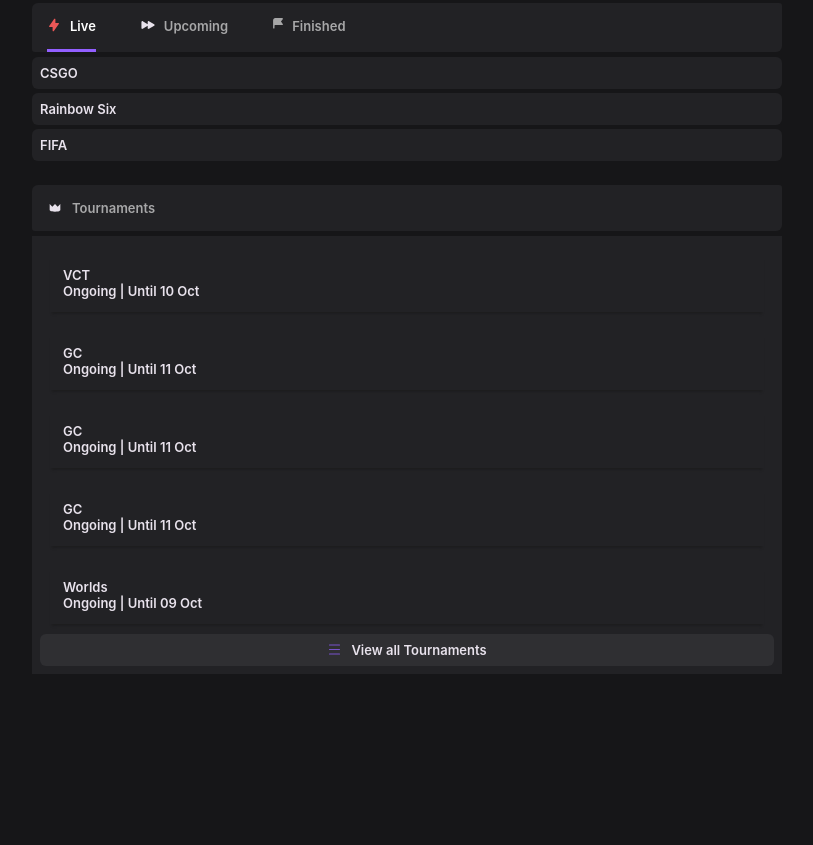
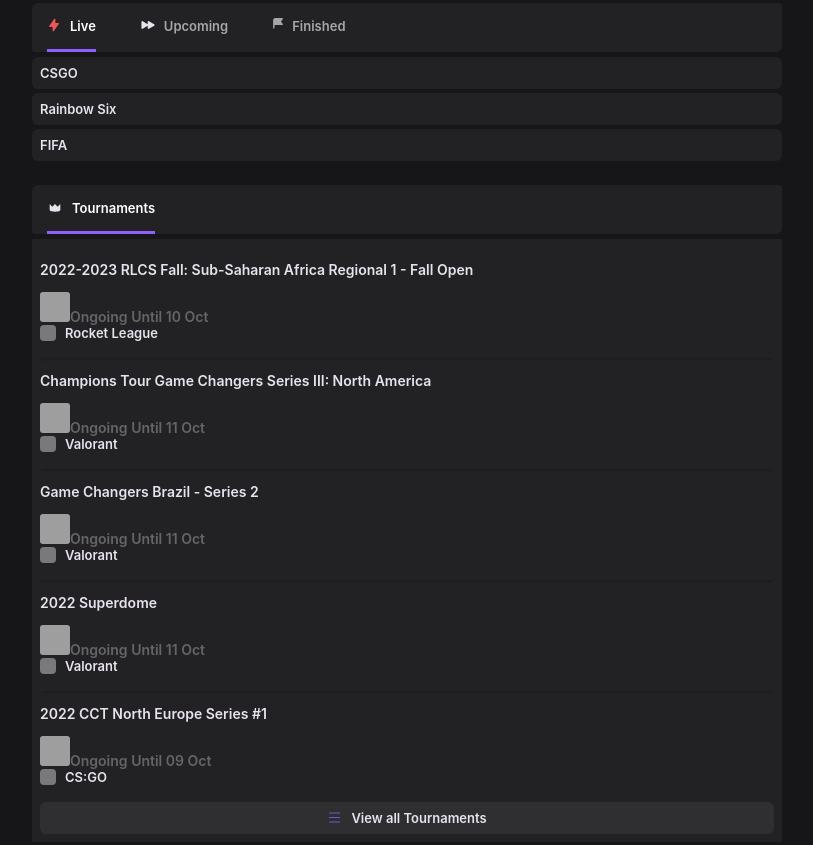
Before and after one commit to Eliathx/replica, a React app in the folder blix-replica/: page / in a window 1280 px wide. Shown: the part 1294-2139 px from the top of the page, without its empty margins (395-1208 px from the left). Before the commit the page ends 1971 px from the top, so only its background shows below. Built offline with nearby package versions, Linux system fonts and the light colour scheme; grey boxes are pictures that could not be loaded.

Commit message:
added content

```diff
--- a/blix-replica/src/content.js
+++ b/blix-replica/src/content.js
@@ -4,7 +4,7 @@
 import MatchesBoard from "./matchesBoard";
 import TournamentsBoard from "./tournamentsBoard";
 import "./content.css";
-import {SVGIcon} from "./iconImg";
+import {SVGIcon} from "./iconImgWithText";
 
 function ViewMoreButton(props) {
     return <button className='view-more-button highlight-on-hover'>
--- a/blix-replica/src/iconImg.js
+++ b/blix-replica/src/iconImgWithText.js
@@ -69,16 +69,22 @@
 
 ]);
 
+function IconImgWithText(props) {
+
+    return <div><img className='game-icon' src={IconsMap.get(props.gameName)}
+                     alt={props.gameName}/><a>{props.gameName}</a>
+        </div>
+}
 function IconImg(props) {
-    return <div><img className='game-icon' src={IconsMap.get(props.gameName)}
-                     alt={props.gameName}/>
-        {props.gameName}</div>
+
+    return <div>
+        <img className='game-icon' src={IconsMap.get(props.gameName)} alt={props.gameName}/>
+    </div>
 }
-
 function SVGIcon(props) {
     //TODO: Find a better (and safer) way to do this instead of dangerouslySetInnerHTML.
     return <div dangerouslySetInnerHTML={{__html: SVGIconsMap.get(props.page)}}></div>
 }
 
-export default IconImg;
-export {SVGIcon};
+export default IconImgWithText;
+export {SVGIcon, IconImg};
--- a/blix-replica/src/latestNews.js
+++ b/blix-replica/src/latestNews.js
@@ -1,5 +1,5 @@
 import React from "react";
-import IconImg from './iconImg.js';
+import IconImgWithText from './iconImgWithText.js';
 import "./latestNews.css";
 
 function LatestNews() {
@@ -33,7 +33,7 @@
     }}>
 
         <div className="big-news-content">
-            <IconImg gameName={props.game}/> <a className="big-news-title">{props.title}</a><br/>
+            <IconImgWithText gameName={props.game}/> <a className="big-news-title">{props.title}</a><br/>
             <img className="author-icon icon"
                  src="https://cdn.pixabay.com/photo/2015/10/05/22/37/blank-profile-picture-973460__340.png"/><a>{props.author}</a>
             <a className="big-news-date">
@@ -53,7 +53,7 @@
         backgroundImage: `${toBottomBlackGradient}, url(${props.imgsrc})`
     }}>
         <div className="small-news-content">
-            <IconImg gameName={props.game}/> <a className="small-news-title">
+            <IconImgWithText gameName={props.game}/> <a className="small-news-title">
              {props.title}</a><br/>
             <img className="author-icon icon"
                  src="https://cdn.pixabay.com/photo/2015/10/05/22/37/blank-profile-picture-973460__340.png"/><span>{props.author}</span>
--- a/blix-replica/src/newsBoard.css
+++ b/blix-replica/src/newsBoard.css
@@ -16,6 +16,7 @@
     font-size: 14px;
     font-weight: 600;
     margin-top: 12px;
+
 }
 .icon{
     vertical-align: text-top;
@@ -28,10 +29,10 @@
     flex-direction: column;
     cursor: pointer;
 }
-.news-card-title{
+.card-title{
     transition: 0.3s;
     font-size:14px;
 }
-.news-card:hover > .news-card-title {
+.news-card:hover > .card-title {
     color: var(--logo-color);
 }
--- a/blix-replica/src/newsBoard.js
+++ b/blix-replica/src/newsBoard.js
@@ -1,7 +1,7 @@
 import React from "react";
 import { InnerViewMoreButton } from "./content";
 import './newsBoard.css'
-import {SVGIcon} from "./iconImg";
+import {SVGIcon} from "./iconImgWithText";
 
 function NewsBoard() {
     return <div className="news-board">
@@ -24,7 +24,7 @@
 }
 function NewsCard(props) {
     return <div className="news-card">
-        <a className="news-card-title">{props.title}</a>
+        <a className="card-title">{props.title}</a>
         <a className="news-card-date"><svg className='icon' width="15" height="15" viewBox="0 0 14 14" xmlns="http://www.w3.org/2000/svg" class=""><path fill='#656567'fill-rule="evenodd" clip-rule="evenodd" d="M4.1999 1.40002C4.01425 1.40002 3.8362 1.47377 3.70493 1.60505C3.57365 1.73633 3.4999 1.91437 3.4999 2.10002V2.80002H2.7999C2.4286 2.80002 2.0725 2.94752 1.80995 3.21007C1.5474 3.47263 1.3999 3.82872 1.3999 4.20002V11.2C1.3999 11.5713 1.5474 11.9274 1.80995 12.19C2.0725 12.4525 2.4286 12.6 2.7999 12.6H11.1999C11.5712 12.6 11.9273 12.4525 12.1899 12.19C12.4524 11.9274 12.5999 11.5713 12.5999 11.2V4.20002C12.5999 3.82872 12.4524 3.47263 12.1899 3.21007C11.9273 2.94752 11.5712 2.80002 11.1999 2.80002H10.4999V2.10002C10.4999 1.91437 10.4262 1.73633 10.2949 1.60505C10.1636 1.47377 9.98555 1.40002 9.7999 1.40002C9.61425 1.40002 9.4362 1.47377 9.30493 1.60505C9.17365 1.73633 9.0999 1.91437 9.0999 2.10002V2.80002H4.8999V2.10002C4.8999 1.91437 4.82615 1.73633 4.69488 1.60505C4.5636 1.47377 4.38555 1.40002 4.1999 1.40002ZM4.1999 4.90002C4.01425 4.90002 3.8362 4.97377 3.70493 5.10505C3.57365 5.23633 3.4999 5.41437 3.4999 5.60002C3.4999 5.78568 3.57365 5.96372 3.70493 6.095C3.8362 6.22627 4.01425 6.30002 4.1999 6.30002H9.7999C9.98555 6.30002 10.1636 6.22627 10.2949 6.095C10.4262 5.96372 10.4999 5.78568 10.4999 5.60002C10.4999 5.41437 10.4262 5.23633 10.2949 5.10505C10.1636 4.97377 9.98555 4.90002 9.7999 4.90002H4.1999Z">
             </path></svg>⠀{props.date}</a>
     </div>
--- a/blix-replica/src/sidebar.js
+++ b/blix-replica/src/sidebar.js
@@ -1,7 +1,7 @@
 import React from "react";
 import './sidebar.css'
-import IconImg from './iconImg.js'
-import {SVGIcon} from "./iconImg.js";
+import IconImgWithText from './iconImgWithText.js'
+import {SVGIcon} from "./iconImgWithText.js";
 
 function SideBar() {
 
@@ -10,7 +10,7 @@
 
         <div className='logoBox'>
             <svg width="80" height="20" viewBox="0 0 80 20" fill="none" xmlns="http://www.w3.org/2000/svg"
-                 data-v-5576b570="" class="">
+                 data-v-5576b570="" className="">
                 <path d="M29.5393 0.596205C29.5393 0.26693 29.2724 0 28.9431
             0H26.2067C23.6132 7.53759e-07 21.5107 2.10291 21.5107 4.69697C21.5107 7.29104 23.6132 9.39394 26.2067
             9.39394L28.9431 9.39394C29.2724 9.39394 29.5393 9.12701 29.5393 8.79773V0.596205Z" fill="#7A3CFF"
@@ -62,34 +62,34 @@
             </div>
             <ul className='menu games-menu'>
                 <li className='sidebar-element highlight-on-hover'>
-                    <IconImg gameName='CS:GO'/>
+                    <IconImgWithText gameName='CS:GO'/>
                 </li>
                 <li className='sidebar-element highlight-on-hover'>
-                    <IconImg gameName='Valorant'/>
+                    <IconImgWithText gameName='Valorant'/>
                 </li>
                 <li className='sidebar-element highlight-on-hover'>
-                    <IconImg gameName='Dota 2'/>
+                    <IconImgWithText gameName='Dota 2'/>
                 </li>
                 <li className='sidebar-element highlight-on-hover'>
-                    <IconImg gameName='League of Legends'/>
+                    <IconImgWithText gameName='League of Legends'/>
                 </li>
                 <li className='sidebar-element highlight-on-hover'>
-                    <IconImg gameName='Rainbow 6'/>
+                    <IconImgWithText gameName='Rainbow 6'/>
                 </li>
                 <li className='sidebar-element highlight-on-hover'>
-                    <IconImg gameName="Industry"/>
+                    <IconImgWithText gameName="Industry"/>
                 </li>
                 <li className='sidebar-element highlight-on-hover'>
-                    <IconImg gameName='Rocket League'/>
+                    <IconImgWithText gameName='Rocket League'/>
                 </li>
                 <li className='sidebar-element highlight-on-hover'>
-                    <IconImg gameName="Free Fire"/>
+                    <IconImgWithText gameName="Free Fire"/>
                 </li>
                 <li className='sidebar-element highlight-on-hover'>
-                    <IconImg gameName="GWENT"/>
+                    <IconImgWithText gameName="GWENT"/>
                 </li>
                 <li className='sidebar-element highlight-on-hover'>
-                    <IconImg gameName="Games"/>
+                    <IconImgWithText gameName="Games"/>
                 </li>
             </ul>
         </div>
--- a/blix-replica/src/topDiv.js
+++ b/blix-replica/src/topDiv.js
@@ -1,5 +1,5 @@
 import React from "react";
-import IconImg from './iconImg.js'
+import IconImgWithText from './iconImgWithText.js'
 import "./topDiv.css";
 
 function CurrentMatchesBar() {
@@ -13,12 +13,12 @@
 }
 
 function CurrentMatchCard(props){
-    return <div className='current-match-card'><IconImg gameName={props.team1}/>
+    return <div className='current-match-card'><IconImgWithText gameName={props.team1}/>
         <svg style={{marginLeft:9}} className="game-icon" width="13" height="8" viewBox="0 0 13 8" xmlns="http://www.w3.org/2000/svg">
             <path fill="#7a7a7c"
                   d="M7.09398 1.082L3.41998 7H1.64898L0.339984 1.082H2.03398L2.89198 5.119L5.37798 1.082H7.09398ZM8.68727 7.088C8.17393 7.088 7.68627 7.033 7.22427 6.923C6.7696 6.80567 6.41393 6.65533 6.15727 6.472L6.81727 5.229C7.07393 5.39767 7.3856 5.53333 7.75227 5.636C8.12627 5.73867 8.50027 5.79 8.87427 5.79C9.26293 5.79 9.5526 5.74233 9.74327 5.647C9.93393 5.54433 10.0293 5.40133 10.0293 5.218C10.0293 5.07133 9.94493 4.965 9.77627 4.899C9.6076 4.833 9.33627 4.76333 8.96227 4.69C8.53693 4.60933 8.18493 4.52133 7.90627 4.426C7.63493 4.33067 7.3966 4.17667 7.19127 3.964C6.99327 3.744 6.89427 3.447 6.89427 3.073C6.89427 2.42033 7.1656 1.91067 7.70827 1.544C8.25827 1.17733 8.97693 0.994 9.86427 0.994C10.2749 0.994 10.6746 1.038 11.0633 1.126C11.4519 1.214 11.7819 1.335 12.0533 1.489L11.4373 2.743C10.9533 2.44233 10.3703 2.292 9.68827 2.292C9.31427 2.292 9.02827 2.347 8.83027 2.457C8.6396 2.567 8.54427 2.70633 8.54427 2.875C8.54427 3.029 8.6286 3.14267 8.79727 3.216C8.96593 3.282 9.24827 3.35533 9.64427 3.436C10.0623 3.51667 10.4033 3.60467 10.6673 3.7C10.9386 3.788 11.1733 3.93833 11.3713 4.151C11.5693 4.36367 11.6683 4.65333 11.6683 5.02C11.6683 5.68 11.3896 6.18967 10.8323 6.549C10.2823 6.90833 9.56727 7.088 8.68727 7.088Z"></path>
         </svg>
-    <IconImg gameName={props.team2} />&nbsp;<span className='started-text'>started</span></div>
+    <IconImgWithText gameName={props.team2} />&nbsp;<span className='started-text'>started</span></div>
 }
 
 function TopDiv() {
--- a/blix-replica/src/tournamentsBoard.css
+++ b/blix-replica/src/tournamentsBoard.css
@@ -1,5 +1,10 @@
 .tournament-card{
-    padding: 13px;
+   padding-bottom: 17px;
     box-shadow: 0 4px 2px -2px #1d1d1f;
-    margin: 10px
 }
+.tournament-image{
+    width:30px;
+    height:30px;
+    object-fit: cover;
+    border-radius:3px;
+}
--- a/blix-replica/src/tournamentsBoard.js
+++ b/blix-replica/src/tournamentsBoard.js
@@ -1,27 +1,62 @@
 import React from "react";
-import { Tab } from "./newsBoard.js"
+import {Tab} from "./newsBoard.js"
 import {InnerViewMoreButton} from "./content.js"
 import "./tournamentsBoard.css";
+import IconImg from "./iconImgWithText";
 
 function TournamentsBoard() {
     return <div>
         <div className="board-tab-menu">
-            <Tab page="Tournaments" />
+            <Tab page="Tournaments" state="selected-bottom-border"/>
 
         </div>
         <div className="news-board-content">
-               <TournamentCard name="VCT" status="Ongoing" date="Until 10 Oct"/>
-               <TournamentCard name="GC" status="Ongoing" date="Until 11 Oct"/>
-               <TournamentCard name="GC" status="Ongoing" date="Until 11 Oct"/>
-               <TournamentCard name="GC" status="Ongoing" date="Until 11 Oct"/>
-               <TournamentCard name="Worlds" status="Ongoing" date="Until 09 Oct"/>
-                <InnerViewMoreButton section="all Tournaments" />
-            </div>
+            <TournamentCard name="2022-2023 RLCS Fall: Sub-Saharan Africa Regional 1 - Fall Open"
+                            status="Ongoing"
+                            date="Until 10 Oct"
+                            imgsrc="https://i.ytimg.com/vi/GzFKP4IN9y0/maxresdefault.jpg"
+                            game="Rocket League"
+            />
+            <TournamentCard name="Champions Tour Game Changers Series III: North America"
+                            status="Ongoing"
+                            date="Until 11 Oct"
+                            imgsrc="https://owcdn.net/img/604be13d01964.png"
+                            game="Valorant"
+            />
+            <TournamentCard name="Game Changers Brazil - Series 2"
+                            status="Ongoing"
+                            date="Until 11 Oct"
+                            imgsrc="https://owcdn.net/img/604be13d01964.png"
+                            game="Valorant"
+            />
+
+            <TournamentCard name="2022 Superdome"
+                            status="Ongoing"
+                            date="Until 11 Oct"
+                            imgsrc="https://owcdn.net/img/633ffc210600b.png"
+                            game="Valorant"
+            />
+            <TournamentCard name="2022 CCT North Europe Series #1"
+                            status="Ongoing"
+                            date="Until 09 Oct"
+                            imgsrc="https://img.abiosgaming.com/events/CCT-North-Europe_tournamentsquare.jpg"
+                            game="CS:GO"
+            />
+            <InnerViewMoreButton section="all Tournaments"/>
+        </div>
     </div>
 }
-function TournamentCard(props){
+
+function TournamentCard(props) {
     return <div className="tournament-card">
-        {props.name}<br/>  <a>{props.status} | {props.date}</a>
+        <p className="card-title">{props.name}</p>
+        <div>
+            <img src={props.imgsrc} alt={props.name} className="tournament-image"/>
+            <a className="news-card-date">{props.status} </a>
+            <a className="news-card-date">{props.date}</a>
+            <IconImg gameName={props.game}></IconImg>
+        </div>
     </div>
 }
+
 export default TournamentsBoard
```
